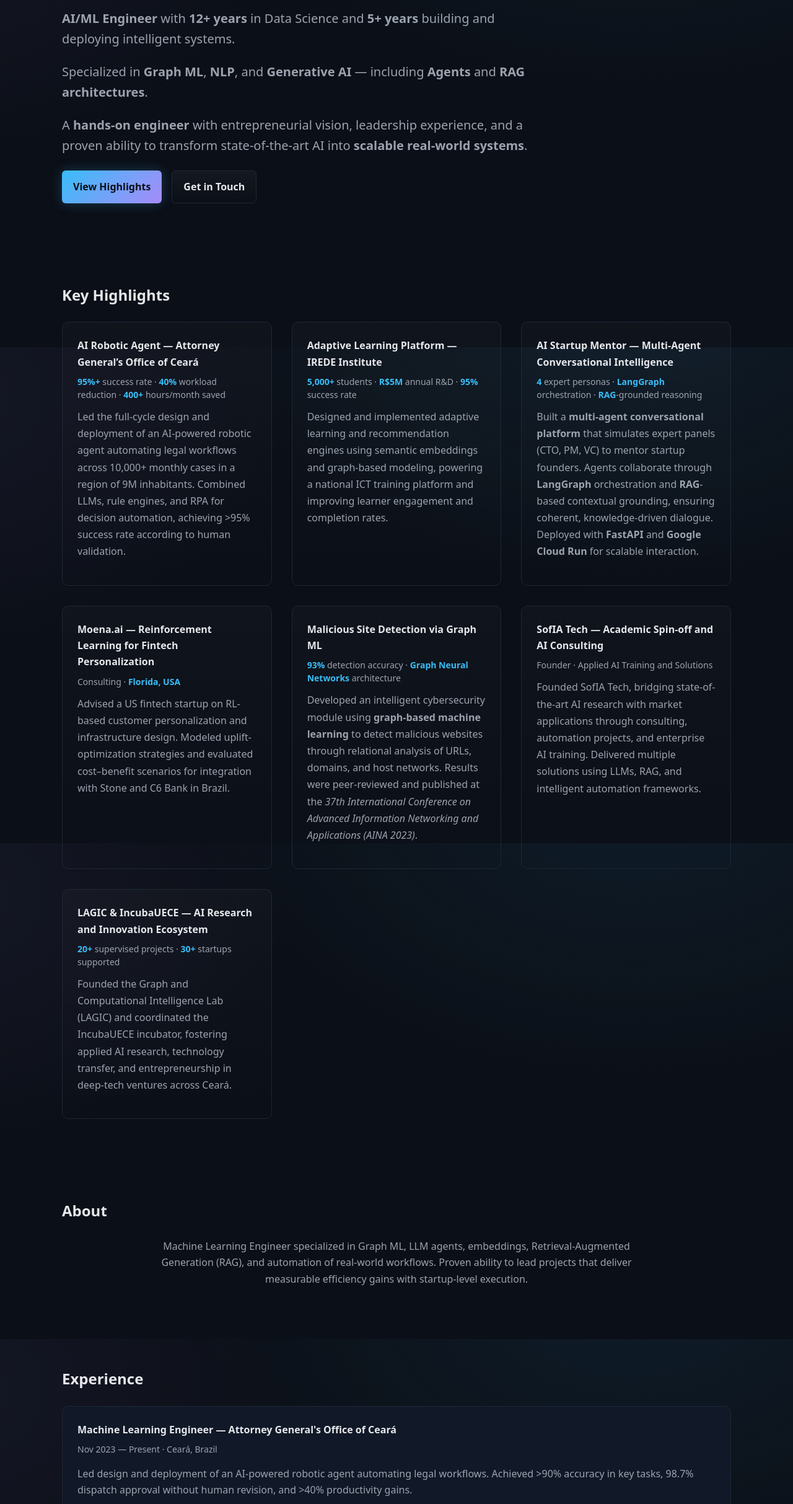
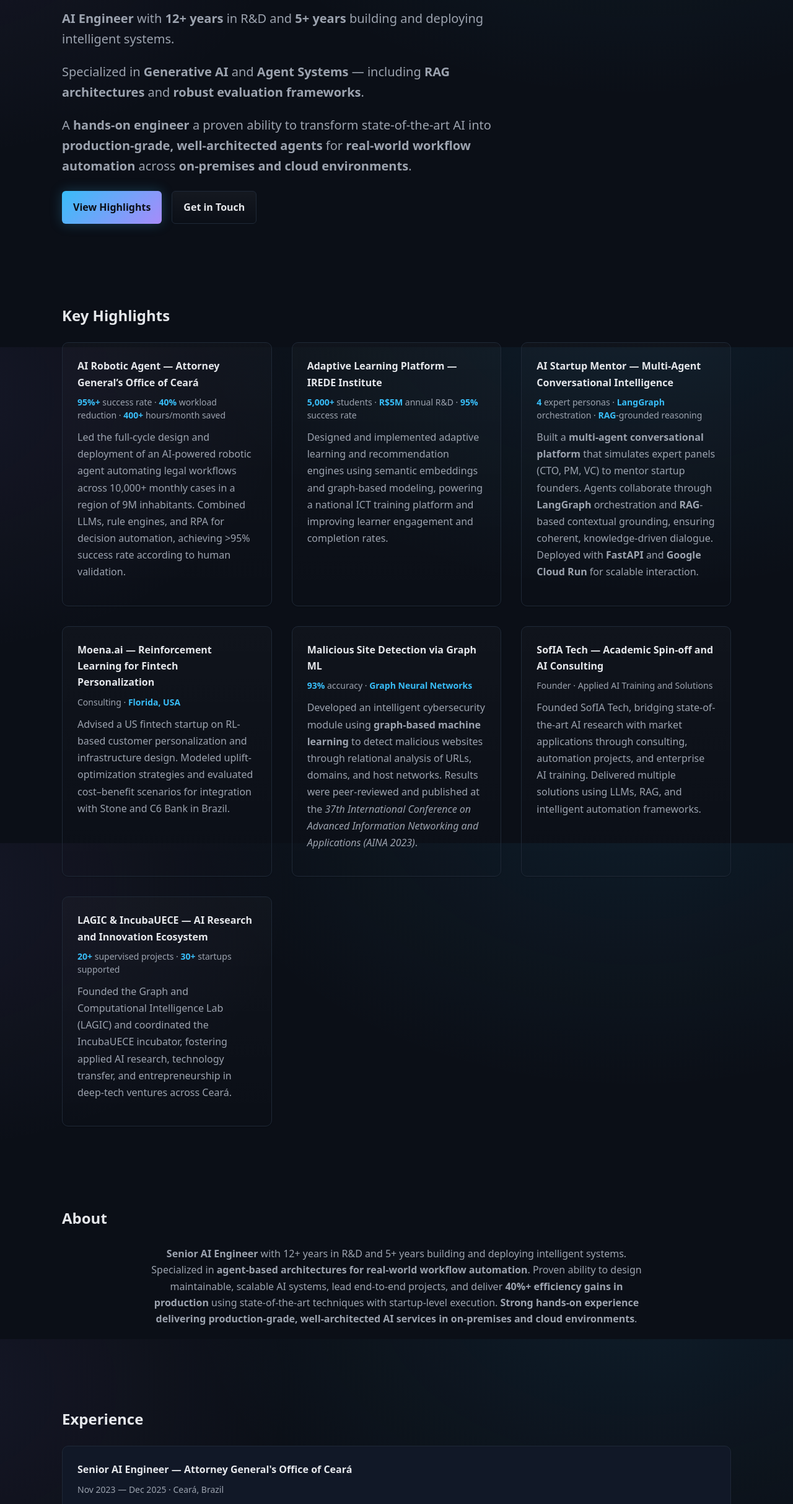
Before and after one commit to lsampaiorocha/portfolio-website, a website: page public/index.html in a window 1280 px wide. Shown: the part 240-2666 px from the top of the page at 62% size. Drawn offline with Linux system fonts and the light colour scheme.

Commit message:
Add GA4 tracking tag. Minor adjustments

```diff
--- a/public/index.html
+++ b/public/index.html
@@ -1,25 +1,27 @@
 <!doctype html>
 <html lang="en">
   <head>
+
+
     <meta charset="utf-8">
     <meta name="viewport" content="width=device-width, initial-scale=1">
 
     <title>Leonardo Rocha — Machine Learning Engineer</title>
-    <meta name="description" content="AI/ML Engineer with 12+ years in Data Science and 5+ years building and deploying intelligent systems. Specialized in Graph ML and NLP, including GenAI, Agents, RAG. I have led the full-cycle of Projects delivering >40% efficiency gains in production environments using state-of-the-art techniques with startup-level execution. A research-driven mindset, hands-on expertise, entrepreneurial vision, and strong leadership skills to deliver real-world ML solutions.">
+    <meta name="description" content="Senior AI Engineer with 12+ years in R&D and 5+ years building and deploying intelligent systems. Specialized in agent-based architectures for real-world workflow automation. I have led the end-to-end development of projects delivering >40% efficiency gains in production environments using state-of-the-art techniques with startup-level execution. I am experienced at delivering production-grade, well-architected AI services in on-premises and cloud environments.">
     <meta name="keywords" content="Leonardo Rocha, Machine Learning Engineer, Graph ML, LLM Agents, Embeddings, RAG, Workflow Automation, AI">
     <meta name="author" content="Leonardo Rocha">
 
     <!-- Open Graph (Facebook, LinkedIn, etc.) -->
-    <meta property="og:title" content="Leonardo Rocha — Machine Learning Engineer">
-    <meta property="og:description" content="Machine Learning Engineer specialized in Graph ML, LLM agents, embeddings, RAG pipelines, and real-world workflow automation.">
+    <meta property="og:title" content="Leonardo Rocha — AI Engineer">
+    <meta property="og:description" content="AI Engineer specialized in well-architected, production-grade agents for real-world workflow automation that run in on-premises and cloud environments.">
     <meta property="og:type" content="website">
     <meta property="og:url" content="https://leonardorocha.ai">
     <meta property="og:image" content="https://leonardorocha.ai/assets/images/preview.png">
 
     <!-- Twitter Cards -->
     <meta name="twitter:card" content="summary_large_image">
-    <meta name="twitter:title" content="Leonardo Rocha — Machine Learning Engineer">
-    <meta name="twitter:description" content="Machine Learning Engineer specialized in Graph ML, LLM agents, embeddings, RAG pipelines, and real-world workflow automation.">
+    <meta name="twitter:title" content="Leonardo Rocha — AI Engineer">
+    <meta name="twitter:description" content="AI Engineer specialized in well-architected, production-grade agents for real-world workflow automation that run in on-premises and cloud environments.">
     <meta name="twitter:image" content="https://leonardorocha.ai/assets/images/preview.png">
 
     <!-- SEO extra -->
@@ -30,6 +32,16 @@
     <link rel="preconnect" href="https://fonts.gstatic.com" crossorigin>
     <link href="https://fonts.googleapis.com/css2?family=Inter:wght@400;500;600;700;800&display=swap" rel="stylesheet">
     <link rel="stylesheet" href="assets/css/styles.css">
+
+    <!-- Google Analytics (GA4) -->
+    <script async src="https://www.googletagmanager.com/gtag/js?id=G-8J1D1FW48D"></script>
+    <script>
+      window.dataLayer = window.dataLayer || [];
+      function gtag(){dataLayer.push(arguments);}
+      gtag('js', new Date());
+
+      gtag('config', 'G-8J1D1FW48D');
+    </script>
   </head>
 <body>
   <header class="site-header" role="banner">
@@ -66,17 +78,17 @@
         <h1 class="hero-title">Leonardo Rocha</h1>
         <div class="hero-highlight border-l-4 border-accent pl-5">
           <p class="subtitle">
-            <strong>AI/ML Engineer</strong> with <strong>12+ years</strong> in Data Science and
+            <strong>AI Engineer</strong> with <strong>12+ years</strong> in R&D and
             <strong>5+ years</strong> building and deploying intelligent systems.
           </p>
           <p class="subtitle">
-            Specialized in <strong>Graph ML</strong>, <strong>NLP</strong>, and <strong>Generative AI</strong> —
-            including <strong>Agents</strong> and <strong>RAG architectures</strong>.
+            Specialized in <strong>Generative AI</strong> and <strong>Agent Systems</strong> —
+            including <strong>RAG architectures</strong> and <strong>robust evaluation frameworks</strong>.
           </p>
           <p class="subtitle">
-            A <strong>hands-on engineer</strong> with entrepreneurial vision,
-            leadership experience, and a proven ability to transform
-            state-of-the-art AI into <strong>scalable real-world systems</strong>.
+            A <strong>hands-on engineer</strong> a proven ability to transform
+            state-of-the-art AI into <strong>production-grade, well-architected agents</strong>
+            for <strong>real-world workflow automation</strong> across <strong>on-premises and cloud environments</strong>.
           </p>
         </div>
 
@@ -152,8 +164,8 @@
           <div class="card"><div class="card-body">
             <div class="card-title">Malicious Site Detection via Graph ML</div>
             <div class="card-meta">
-              <span class="metric">93%</span> detection accuracy ·
-              <span class="metric">Graph Neural Networks</span> architecture
+              <span class="metric">93%</span> accuracy ·
+              <span class="metric">Graph Neural Networks</span>
             </div>
             <p class="muted">
               Developed an intelligent cybersecurity module using <strong>graph-based machine learning</strong>
@@ -194,9 +206,13 @@
       <div class="container">
         <h2 class="section-title">About</h2>
         <p class="muted" style="max-width: 800px; margin: 0 auto; text-align: center;">
-          Machine Learning Engineer specialized in Graph ML, LLM agents, embeddings, Retrieval-Augmented Generation (RAG),
-          and automation of real-world workflows. Proven ability to lead projects that deliver measurable efficiency gains
+          <strong>Senior AI Engineer</strong> with 12+ years in R&amp;D and 5+ years building and deploying intelligent systems.
+          Specialized in <strong>agent-based architectures for real-world workflow automation</strong>.
+          Proven ability to design maintainable, scalable AI systems, lead end-to-end projects,
+          and deliver <strong>40%+ efficiency gains in production</strong> using state-of-the-art techniques
           with startup-level execution.
+          <strong>Strong hands-on experience delivering production-grade, well-architected AI services
+          in on-premises and cloud environments</strong>.
         </p>
       </div>
     </section>
@@ -206,8 +222,8 @@
         <h2 class="section-title">Experience</h2>
         <div class="stack-lg">
           <div class="surface card"><div class="card-body">
-            <div class="card-title">Machine Learning Engineer — Attorney General's Office of Ceará</div>
-            <div class="card-meta">Nov 2023 — Present · Ceará, Brazil</div>
+            <div class="card-title">Senior AI Engineer — Attorney General's Office of Ceará</div>
+            <div class="card-meta">Nov 2023 — Dec 2025 · Ceará, Brazil</div>
             <p class="muted">
               Led design and deployment of an AI-powered robotic agent automating legal workflows. Achieved >90% accuracy in key tasks,
               98.7% dispatch approval without human revision, and >40% productivity gains.
@@ -222,7 +238,7 @@
             </p>
           </div></div>
           <div class="surface card"><div class="card-body">
-            <div class="card-title">R&D Engineer — IREDE Institute</div>
+            <div class="card-title">AI Engineer — IREDE Institute</div>
             <div class="card-meta">Sep 2022 — Mar 2024 · Ceará, Brazil</div>
             <p class="muted">
               Led design and implementation of adaptive learning features for a national ICT training platform (5,000+ students).
@@ -231,7 +247,7 @@
           </div></div>
           <div class="surface card"><div class="card-body">
             <div class="card-title">Associate Professor — State University of Ceará</div>
-            <div class="card-meta">May 2013 — Present · Ceará, Brazil</div>
+            <div class="card-meta">May 2013 — Dec 2025 · Ceará, Brazil</div>
             <p class="muted">
               Lead R&D in Data Science and AI. Supervised 20+ projects, published 20+ peer-reviewed papers, coordinated IncubaUECE,
               and founded the Graph and Computational Intelligence Lab (LAGIC).
```
